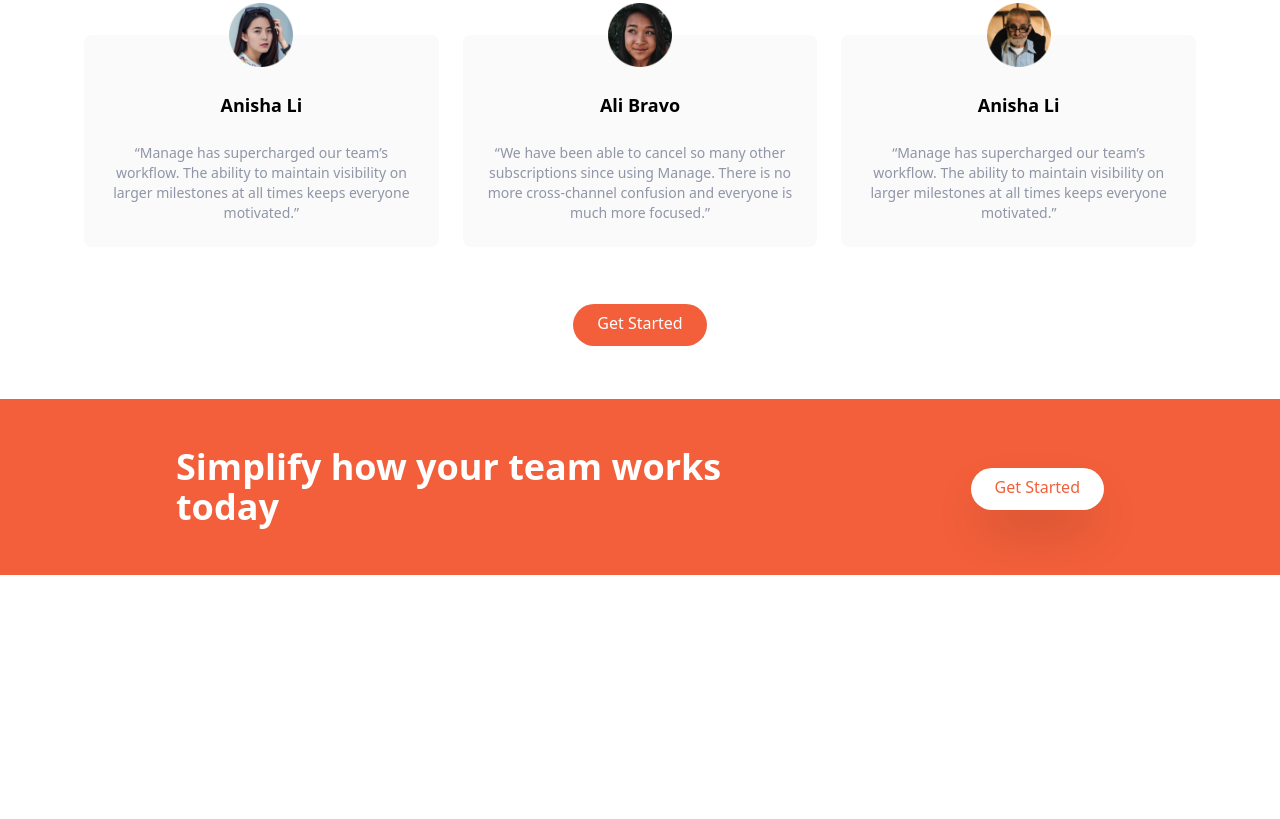
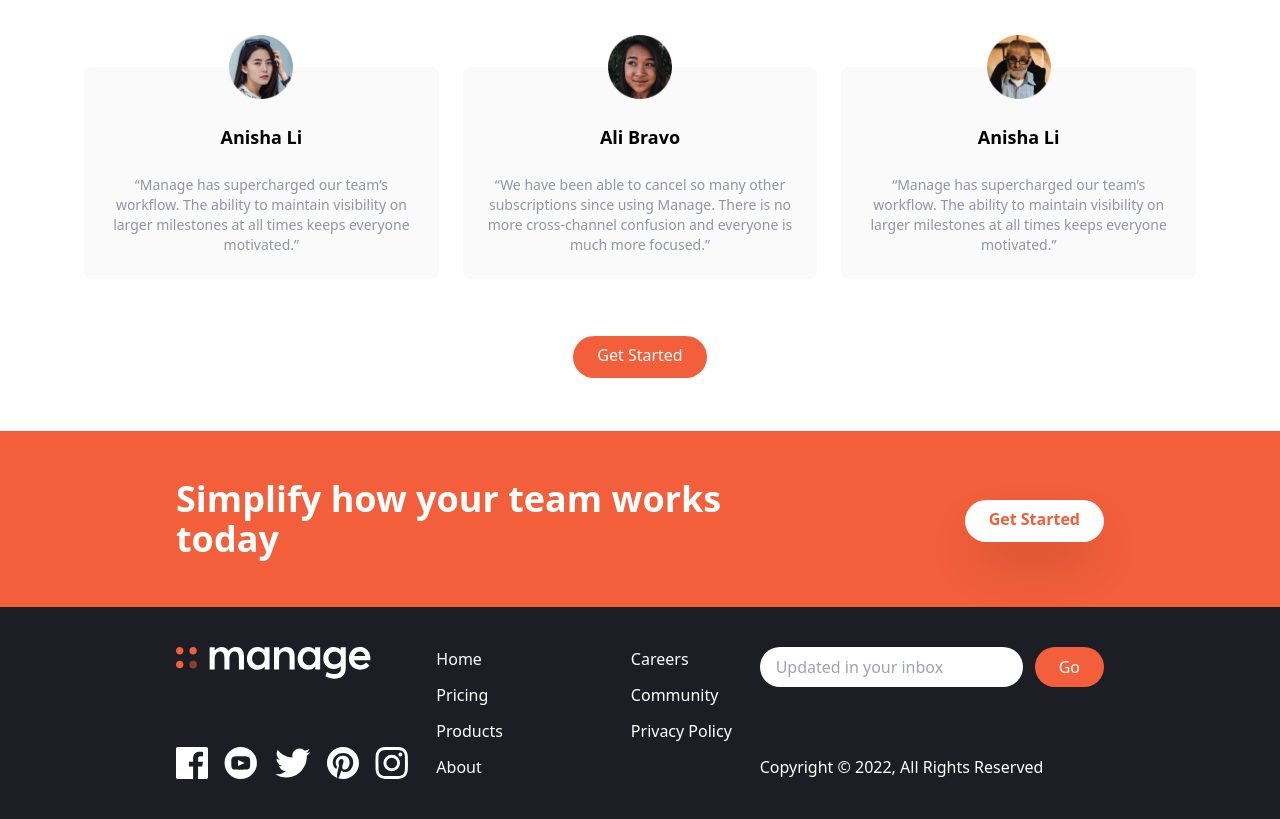
Before and after one commit to borhan-siddik/Tailwind-Project, a website: page index.html in a window 1280 px wide. Shown: the part 1393-2212 px from the top of the page. Before the commit the page ends 1968 px from the top, so only its background shows below. Drawn offline with Linux system fonts and the light colour scheme.

Commit message:
commit @ 011906012011

```diff
--- a/index.html
+++ b/index.html
@@ -32,9 +32,9 @@
 		<!-- Flex Container -->
 		<div class="container flex flex-col-reverse md:flex-row items-center px-6 mx-auto mt-10">
 			<!-- Left Item -->
-			<div class="flex flex-col mb-32 space-y-12 md:w-1/2">
+			<div class="flex flex-col mb-20 md:mb-40 space-y-12 md:w-1/2">
 				<h1 class="max-w-md text-4xl font-bold text-center md:text-5xl md:text-left">Bring everyone together to build better products</h1>
-				<p class="max-w-sm text-center text-darkGrayishBlue md:text-left">Manage makes it simple for software teams to plan day-to-day tasks while keeping the larger team goals in view.</p>
+				<p class="max-w-sm text-center text-darkGrayishBlue md:text-left mx-auto md:mx-0">Manage makes it simple for software teams to plan day-to-day tasks while keeping the larger team goals in view.</p>
 				<div class="flex justify-center md:justify-start">
 						<a href="#" class="p-3 px-6 pt-2 text-white bg-brightRed rounded-full baseline hover:bg-brightRedLight self-start">Get Started</a>
 				</div>
@@ -51,7 +51,7 @@
 			<!-- What's Different  -->
 			<div class="flex flex-col space-y-12 md:w-1/2">
 				<h2 class="max-w-md text-4xl font-bold text-center md:text-left">What's different about Manager?</h2>
-				<p class="max-w-sm text-center text-darkGrayishBlue md:text-left">Manage provides all the functionality your team needs, without the complexcity. Our software is tailor-made for modern digital product teams.</p>
+				<p class="max-w-sm text-center text-darkGrayishBlue md:text-left mx-auto md:mx-0">Manage provides all the functionality your team needs, without the complexcity. Our software is tailor-made for modern digital product teams.</p>
 			</div>
 
 			<!-- Numbered List  -->
@@ -104,7 +104,7 @@
 				What's Different About Manage?
 			</h2>
 			<!-- Testimonial Container -->
-			<div class="flex flex-col mt-24 md:flex-row md:space-x-6">
+			<div class="flex flex-col mt-24 md:flex-row md:space-x-6 space-y-6 md:space-y-0 md:max-w-full max-w-md mx-auto">
 				<!-- Testimonial 1 -->
 				<div class="flex flex-col items-center p-6 space-y-6 rounded-lg bg-veryLightGray md:w-1/3">
 					<img src="img/avatar-anisha.png" class="w-16 -mt-14" alt="">
@@ -115,7 +115,7 @@
 				</div>
 				<!-- Testimonial 2 -->
 				<div class="flex flex-col items-center p-6 space-y-6 rounded-lg bg-veryLightGray md:w-1/3">
-					<img src="img/avatar-ali.png" class="w-16 -mt-14" alt="">
+					<img src="img/avatar-ali.png" class="w-16 md:-mt-14" alt="">
 					<h5 class="text-lg font-bold">Ali Bravo</h5>
 					<p class="text-sm text-darkGrayishBlue">“We have been able to cancel so many other subscriptions since
 						using Manage. There is no more cross-channel confusion and
@@ -123,7 +123,7 @@
 				</div>
 				<!-- Testimonial 3 -->
 				<div class="flex flex-col items-center p-6 space-y-6 rounded-lg bg-veryLightGray md:w-1/3">
-					<img src="img/avatar-richard.png" class="w-16 -mt-14" alt="">
+					<img src="img/avatar-richard.png" class="w-16 md:-mt-14" alt="">
 					<h5 class="text-lg font-bold">Anisha Li</h5>
 					<p class="text-sm text-darkGrayishBlue">“Manage has supercharged our team’s workflow. The ability to
 						maintain visibility on larger milestones at all times keeps
@@ -144,9 +144,88 @@
 				Simplify how your team works today
 			</h2>
 			<div>
-				<a href="#" class="p-3 px-6 pt-2 text-brightRed bg-white shadow-2xl rounded-full baseline hover:bg-gray-900 self-start">Get Started</a>
+				<a href="#" class="p-3 px-6 pt-2 font-bold text-brightRed bg-white shadow-2xl rounded-full baseline hover:bg-gray-900 self-start">Get Started</a>
 			</div>
 		</div>
 	</section>
+	<!-- Footer -->
+	<!-- Footer -->
+	<footer class="bg-veryDarkBlue">
+      <!-- Flex Container -->
+      <div
+        class="container flex flex-col-reverse justify-between px-6 py-10 mx-auto space-y-8 md:flex-row md:space-y-0"
+      >
+        <!-- Logo and social links container -->
+        <div
+          class="flex flex-col-reverse items-center justify-between space-y-12 md:flex-col md:space-y-0 md:items-start"
+        >
+          <div class="mx-auto my-6 text-center text-white md:hidden">
+            Copyright &copy; 2022, All Rights Reserved
+          </div>
+          <!-- Logo -->
+          <div>
+            <img src="img/logo-white.svg" class="h-8" alt="" />
+          </div>
+          <!-- Social Links Container -->
+          <div class="flex justify-center space-x-4">
+            <!-- Link 1 -->
+            <a href="#">
+              <img src="img/icon-facebook.svg" alt="" class="h-8" />
+            </a>
+            <!-- Link 2 -->
+            <a href="#">
+              <img src="img/icon-youtube.svg" alt="" class="h-8" />
+            </a>
+            <!-- Link 3 -->
+            <a href="#">
+              <img src="img/icon-twitter.svg" alt="" class="h-8" />
+            </a>
+            <!-- Link 4 -->
+            <a href="#">
+              <img src="img/icon-pinterest.svg" alt="" class="h-8" />
+            </a>
+            <!-- Link 5 -->
+            <a href="#">
+              <img src="img/icon-instagram.svg" alt="" class="h-8" />
+            </a>
+          </div>
+        </div>
+        <!-- List Container -->
+        <div class="flex justify-around space-x-32">
+          <div class="flex flex-col space-y-3 text-white">
+            <a href="#" class="hover:text-brightRed">Home</a>
+            <a href="#" class="hover:text-brightRed">Pricing</a>
+            <a href="#" class="hover:text-brightRed">Products</a>
+            <a href="#" class="hover:text-brightRed">About</a>
+          </div>
+          <div class="flex flex-col space-y-3 text-white">
+            <a href="#" class="hover:text-brightRed">Careers</a>
+            <a href="#" class="hover:text-brightRed">Community</a>
+            <a href="#" class="hover:text-brightRed">Privacy Policy</a>
+          </div>
+        </div>
+
+        <!-- Input Container -->
+        <div class="flex flex-col justify-between">
+          <form>
+            <div class="flex space-x-3">
+              <input
+                type="text"
+                class="flex-1 px-4 rounded-full focus:outline-none"
+                placeholder="Updated in your inbox"
+              />
+              <button
+                class="px-6 py-2 text-white rounded-full bg-brightRed hover:bg-brightRedLight focus:outline-none"
+              >
+                Go
+              </button>
+            </div>
+          </form>
+          <div class="hidden text-white md:block">
+            Copyright &copy; 2022, All Rights Reserved
+          </div>
+        </div>
+      </div>
+    </footer>
 </body>
 </html>
```
Also changed, not shown: css/main.css.
